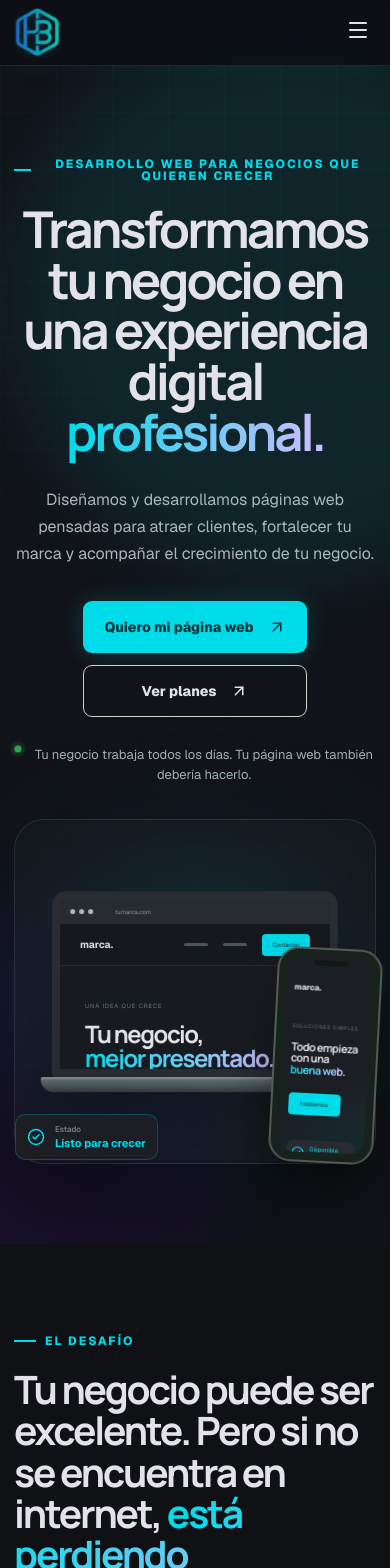
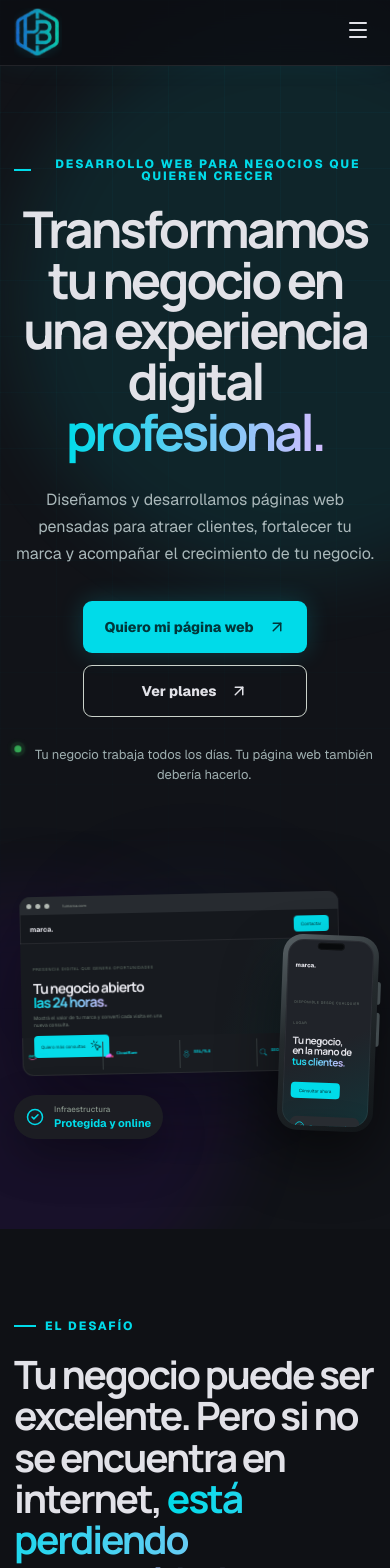
Before and after one commit to hberrino/hbdigitalstudio, a Next.js app: page / in a window 390 px wide. Shown: the top 1568 px of the page. Built offline with nearby package versions, Linux system fonts and the light colour scheme.

Commit message:
Mejora experiencia mobile y contenido del sitio

```diff
--- a/app/components/FaqSection.jsx
+++ b/app/components/FaqSection.jsx
@@ -7,7 +7,7 @@ import CopyEmailButton from "./CopyEmailButton";
 import { SectionHeading } from "./ui";
 
 export default function FaqSection() {
-  const [open, setOpen] = useState(0);
+  const [open, setOpen] = useState(-1);
   return (
     <section className="faq section" id="preguntas"><div className="container faq__grid">
       <div className="faq__intro"><SectionHeading eyebrow="Preguntas frecuentes" title="Lo que necesitás saber antes de empezar" text="Si tu duda no está acá, copiá nuestro correo y escribinos. Te respondemos de forma clara y sin compromiso." /><CopyEmailButton /></div>
--- a/app/components/FinalCTA.jsx
+++ b/app/components/FinalCTA.jsx
@@ -5,7 +5,7 @@ export default function FinalCTA() {
     <section className="final-cta section" id="contacto"><div className="container"><div className="final-cta__panel reveal">
       <span className="eyebrow">Hagamos que suceda</span><h2>Tu próxima oportunidad puede comenzar con una búsqueda en internet</h2>
       <p>Construyamos una página que represente el verdadero valor de tu negocio y convierta visitas en nuevas oportunidades.</p>
-      <div className="final-cta__actions"><Button href="https://wa.me/542494373738?text=Hola,%20quiero%20solicitar%20un%20presupuesto." iconSrc="/icons8-natural-user-interface-2-50.png">Solicitar presupuesto</Button><Button href="https://wa.me/542494373738?text=Hola,%20quiero%20contarles%20sobre%20mi%20proyecto." variant="light" iconSrc="/icons8-whatsapp-50.png">Hablar por WhatsApp</Button></div>
+      <div className="final-cta__actions"><Button href="https://wa.me/542494373738?text=Hola,%20quiero%20solicitar%20un%20presupuesto." iconSrc="/icons8-whatsapp-50.png">Solicitar presupuesto por WhatsApp</Button></div>
       <small>Contanos sobre tu proyecto y te ayudamos a definir la mejor solución.</small>
     </div></div></section>
   );
--- a/app/components/Hero.jsx
+++ b/app/components/Hero.jsx
@@ -13,18 +13,40 @@ export default function Hero() {
           <div className="hero__actions"><Button href="#contacto">Quiero mi página web</Button><Button href="#planes" variant="secondary">Ver planes</Button></div>
           <p className="hero__note"><span /> Tu negocio trabaja todos los días. Tu página web también debería hacerlo.</p>
         </div>
+
         <div className="showcase" aria-label="Representación de una página web adaptable a notebook y celular">
           <div className="showcase__glow" />
           <div className="laptop">
             <div className="laptop__top">
               <div className="browser-bar"><i /><i /><i /><span>tumarca.com</span></div>
               <div className="mock-nav"><b>marca.</b><span /><span /><button>Contactar</button></div>
-              <div className="mock-hero"><small>Una idea que crece</small><strong>Tu negocio,<br /><em>mejor presentado.</em></strong><p>Una experiencia clara que transforma visitas en oportunidades.</p><button>Conocer más <MousePointerClick size={12} /></button></div>
-              <div className="mock-stats"><span><b>+24h</b> presencia online</span><span><b>100%</b> responsive</span><span><b>01</b> objetivo claro</span></div>
-            </div><div className="laptop__base" />
+              <div className="mock-hero">
+                <small>Presencia digital que genera oportunidades</small>
+                <strong>Tu negocio abierto<br /><em>las 24 horas.</em></strong>
+                <p>Mostrá el valor de tu marca y convertí cada visita en una nueva consulta.</p>
+                <button>Quiero más consultas <MousePointerClick size={12} /></button>
+              </div>
+              <div className="mock-stats">
+                <span><img src="/icons8-amazon-web-services-48.png" alt="" /><b>AWS</b><small>Cloud</small></span>
+                <span><img src="/icons8-cloudflare-48.png" alt="" /><b>Cloudflare</b><small>Protección</small></span>
+                <span><img src="/icons8-candado-50.png" alt="" /><b>SSL/TLS</b><small>Seguridad</small></span>
+                <span><img src="/icons8-búsqueda-50.png" alt="" /><b>SEO</b><small>Visibilidad</small></span>
+              </div>
+            </div>
           </div>
-          <div className="phone"><div className="phone__speaker" /><div className="phone__content"><div className="phone__brand">marca.</div><span>Soluciones simples</span><strong>Todo empieza<br />con una <em>buena web.</em></strong><button>Hablemos</button><div className="phone__card"><CheckCircle2 size={14} /> Disponible 24/7</div></div></div>
-          <div className="floating-card"><CheckCircle2 size={18} /><span><small>Estado</small>Listo para crecer</span></div>
+
+          <div className="phone">
+            <div className="phone__speaker" />
+            <div className="phone__content">
+              <div className="phone__brand">marca.</div>
+              <span>Disponible desde cualquier lugar</span>
+              <strong>Tu negocio,<br />en la mano de <em>tus clientes.</em></strong>
+              <button>Consultar ahora</button>
+              <div className="phone__card"><CheckCircle2 size={14} /> Seguro y responsive</div>
+            </div>
+          </div>
+
+          <div className="floating-card"><CheckCircle2 size={18} /><span><small>Infraestructura</small>Protegida y online</span></div>
         </div>
       </div>
       <a href="#problema" className="scroll-hint" aria-label="Ir a la siguiente sección"><ArrowDown size={18} /></a>
--- a/app/components/PlanCard.jsx
+++ b/app/components/PlanCard.jsx
@@ -5,7 +5,7 @@ const WHATSAPP_NUMBER = "542494373738";
 export default function PlanCard({ plan, onInfo }) {
   const whatsapp = `https://wa.me/${WHATSAPP_NUMBER}?text=${encodeURIComponent(plan.message)}`;
   return (
-    <article className={`plan-card ${plan.badge ? "plan-card--featured" : ""}`}>
+    <article className={`plan-card ${plan.badge ? "plan-card--featured" : ""}`} data-plan-id={plan.id}>
       {plan.badge && <span className="plan-card__badge">{plan.badge}</span>}
       <div className="plan-card__head">
         <span className="plan-card__label">Plan</span>
--- a/app/globals.css
+++ b/app/globals.css
@@ -73,11 +73,11 @@ button { font: inherit; }
 .hero__orb { position: absolute; border-radius: 50%; filter: blur(1px); }
 .hero__orb--one { width: 560px; height: 560px; right: -180px; top: 20px; background: rgba(0, 219, 233, .09); filter: blur(35px); }
 .hero__orb--two { width: 420px; height: 420px; left: -180px; bottom: -80px; background: rgba(112, 0, 255, .08); filter: blur(35px); }
-.showcase { position: relative; width: min(1040px, 100%); height: 610px; display: flex; align-items: center; justify-content: center; margin-inline: auto; padding: 28px; border: 1px solid rgba(255,255,255,.1); border-radius: 30px; background: rgba(30,32,36,.38); backdrop-filter: blur(14px); box-shadow: 0 35px 100px rgba(0,0,0,.35); }
-.showcase__glow { position: absolute; width: 90%; height: 76%; border-radius: 50%; background: rgba(0, 219, 233, .12); filter: blur(70px); }
-.laptop { position: relative; z-index: 2; width: min(830px, 88%); transform: perspective(1000px) rotateX(1deg); filter: drop-shadow(0 34px 38px rgba(0,0,0,.38)); }
-.laptop__top { overflow: hidden; aspect-ratio: 1.54; padding: 0; background: #15181d; border: 8px solid #282d31; border-radius: 14px 14px 4px 4px; }
-.laptop__base { width: 108%; height: 15px; margin-left: -4%; background: linear-gradient(#697477, #333b3d); border-radius: 2px 2px 14px 14px; box-shadow: inset 0 2px rgba(255,255,255,.2); }
+.showcase { position: relative; width: min(1040px, 100%); height: 525px; display: flex; align-items: center; justify-content: center; margin: 0 auto; }
+.showcase__glow { position: absolute; width: 76%; height: 68%; border-radius: 50%; background: radial-gradient(ellipse, rgba(0,219,233,.17), rgba(112,0,255,.055) 44%, transparent 72%); filter: blur(55px); }
+.laptop { container: laptop / inline-size; position: relative; z-index: 2; width: min(780px, 78%); margin-left: -8%; transform: rotate(-1.2deg); filter: drop-shadow(0 34px 45px rgba(0,0,0,.42)); }
+.laptop__top { display: grid; grid-template-rows: 25px 42px 1fr 58px; overflow: hidden; aspect-ratio: 16 / 9; padding: 0; background: #15181d; border-radius: 18px; box-shadow: inset 0 0 0 1px rgba(255,255,255,.07); }
+.laptop__base { display: none; }
 .browser-bar { height: 25px; padding: 0 10px; display: flex; align-items: center; gap: 4px; background: #272b30; }
 .browser-bar i { width: 5px; height: 5px; border-radius: 50%; background: #b2b9b3; }
 .browser-bar span { margin-left: 18px; color: #8f9891; font-size: 6px; }
@@ -85,28 +85,34 @@ button { font: inherit; }
 .mock-nav b { margin-right: auto; font-size: 10px; }
 .mock-nav span { width: 24px; height: 3px; border-radius: 2px; background: #4c5658; }
 .mock-nav button, .mock-hero button { border: 0; border-radius: 4px; color: #00363a; background: var(--mint); font-size: 6px; padding: 7px 10px; }
-.mock-hero { height: 196px; padding: 26px 25px; background: linear-gradient(110deg, #171a1f 65%, #14282b); }
+.mock-hero { min-height: 0; padding: 26px 25px; background: linear-gradient(110deg, #171a1f 65%, #14282b); }
 .mock-hero small { color: #6b7d71; font-size: 6px; text-transform: uppercase; letter-spacing: .14em; }
 .mock-hero strong { display: block; margin: 9px 0; font-family: var(--font-manrope), sans-serif; font-size: 24px; line-height: .98; letter-spacing: -.06em; }
 .mock-hero p { max-width: 190px; margin: 0 0 12px; color: #718078; font-size: 7px; line-height: 1.5; }
 .mock-hero button { display: flex; gap: 5px; align-items: center; }
-.mock-stats { height: 52px; display: grid; grid-template-columns: repeat(3, 1fr); padding: 8px 18px; gap: 8px; }
-.mock-stats span { color: #829092; font-size: 5px; border-right: 1px solid #363d3f; }
+.mock-stats { min-height: 0; display: grid; grid-template-columns: repeat(4, 1fr); padding: 9px 15px; gap: 7px; background: rgba(255,255,255,.015); }
+.mock-stats span { display: grid; grid-template-columns: 16px 1fr; grid-template-rows: auto auto; align-content: center; column-gap: 6px; padding-right: 6px; color: #829092; font-size: 5px; border-right: 1px solid #363d3f; }
 .mock-stats span:last-child { border: 0; }
-.mock-stats b { display: block; color: var(--forest); font-size: 9px; }
-.phone { position: absolute; z-index: 4; right: 7%; bottom: 42px; width: 142px; height: 288px; padding: 8px; background: #18221d; border: 2px solid #525b56; border-radius: 28px; box-shadow: 0 25px 50px rgba(0,0,0,.4); transform: rotate(3deg); }
-.phone__speaker { position: absolute; z-index: 2; top: 11px; left: 50%; width: 34px; height: 5px; transform: translateX(-50%); border-radius: 5px; background: #111713; }
-.phone__content { position: relative; height: 100%; padding: 25px 12px 12px; overflow: hidden; border-radius: 20px; background: linear-gradient(155deg, #1b1e23 65%, #152e31); }
+.mock-stats img { grid-row: 1 / 3; align-self: center; width: 14px; height: 14px; object-fit: contain; filter: invert(80%) sepia(63%) saturate(3070%) hue-rotate(133deg) brightness(100%) contrast(102%); }
+.mock-stats b { align-self: end; color: var(--forest); font-size: 7px; line-height: 1; }
+.mock-stats small { align-self: start; margin-top: 3px; color: #687779; font-size: 4.5px; line-height: 1; }
+.phone { container: phone / inline-size; position: absolute; z-index: 4; right: 4%; bottom: 66px; width: 158px; height: 306px; padding: 5px; background: linear-gradient(145deg, #596266, #242a2d 42%, #111518); border-radius: 29px; box-shadow: 0 28px 60px rgba(0,0,0,.48); transform: rotate(2.2deg); }
+.phone::before, .phone::after { content: ""; position: absolute; right: -3px; width: 3px; border-radius: 0 3px 3px 0; background: #424b4e; }
+.phone::before { top: 64px; height: 34px; }
+.phone::after { top: 108px; height: 52px; }
+.phone__speaker { position: absolute; z-index: 3; top: 11px; left: 50%; width: 38px; height: 10px; transform: translateX(-50%); border-radius: 999px; background: #080a0c; box-shadow: inset 0 0 0 1px rgba(255,255,255,.04); }
+.phone__content { position: relative; height: 100%; padding: 30px 13px 13px; overflow: hidden; border-radius: 24px; background: linear-gradient(155deg, #202329 56%, #143338); box-shadow: inset 0 0 0 1px rgba(255,255,255,.055); }
 .phone__brand { margin-bottom: 34px; font-weight: 800; font-size: 8px; }
 .phone__content > span { color: #6e7b73; font-size: 5px; text-transform: uppercase; letter-spacing: .14em; }
 .phone__content strong { display: block; margin: 8px 0 15px; font-family: var(--font-manrope); font-size: 15px; line-height: 1.03; letter-spacing: -.05em; }
 .phone__content button { border: 0; border-radius: 4px; background: var(--mint); color: #00363a; padding: 7px 12px; font-size: 6px; }
 .phone__card { display: flex; gap: 5px; align-items: center; margin-top: 42px; padding: 8px; border-radius: 7px; background: #282c31; color: var(--mint); font-size: 6px; box-shadow: 0 8px 25px rgba(0,0,0,.25); }
-.floating-card { position: absolute; z-index: 5; left: 6%; bottom: 45px; display: flex; align-items: center; gap: 10px; padding: 13px 16px; border: 1px solid rgba(0,219,233,.24); border-radius: 10px; background: rgba(30, 32, 36, .9); color: var(--mint); box-shadow: var(--shadow); font-size: 11px; font-weight: 700; backdrop-filter: blur(8px); }
+.floating-card { position: absolute; z-index: 5; left: 8%; bottom: 62px; display: flex; align-items: center; gap: 10px; padding: 13px 16px; border-radius: 999px; background: rgba(30,32,36,.88); color: var(--mint); box-shadow: 0 18px 45px rgba(0,0,0,.32); font-size: 11px; font-weight: 700; backdrop-filter: blur(10px); }
 .floating-card svg { color: var(--mint); }
 .floating-card small { display: block; margin-bottom: 2px; color: #849087; font-size: 8px; font-weight: 500; }
-.scroll-hint { position: absolute; bottom: 26px; left: 50%; display: grid; place-items: center; width: 38px; height: 38px; border: 1px solid #d0d6cf; border-radius: 50%; transform: translateX(-50%); animation: bounce 2s infinite; }
-@keyframes bounce { 50% { transform: translate(-50%, 5px); } }
+.scroll-hint { position: absolute; bottom: 22px; left: 50%; display: grid; place-items: center; width: 32px; height: 42px; color: var(--mint); transform: translateX(-50%); animation: bounce 1.8s ease-in-out infinite; }
+.scroll-hint svg { width: 27px; height: 27px; stroke-width: 2.4; filter: drop-shadow(0 0 9px rgba(0,219,233,.65)); }
+@keyframes bounce { 50% { transform: translate(-50%, 7px); } }
 @keyframes status-pulse {
   0%, 100% { opacity: .5; transform: scale(.82); box-shadow: 0 0 0 3px rgba(67,230,109,.08), 0 0 8px rgba(67,230,109,.3); }
   50% { opacity: 1; transform: scale(1); box-shadow: 0 0 0 6px rgba(67,230,109,.14), 0 0 16px rgba(67,230,109,.68); }
@@ -211,7 +217,7 @@ button { font: inherit; }
 .modal__list svg { color: var(--mint); }
 .faq { background: #0f1115; }
 .faq__grid { display: grid; grid-template-columns: .85fr 1.15fr; gap: 95px; align-items: start; }
-.faq__intro { position: sticky; top: 115px; }
+.faq__intro { position: static; }
 .copy-email-wrap { position: relative; display: inline-flex; }
 .copy-email { display: inline-flex; align-items: center; gap: 9px; min-height: 46px; padding: 0 16px; border: 1px solid rgba(0,219,233,.3); border-radius: 9px; background: rgba(0,219,233,.06); color: var(--mint); font: inherit; font-size: 13px; font-weight: 720; cursor: pointer; transition: transform .2s ease, border-color .2s ease, background .2s ease, color .2s ease; }
 .copy-email:hover { transform: translateY(-2px); border-color: var(--mint); background: rgba(0,219,233,.11); }
@@ -221,7 +227,7 @@ button { font: inherit; }
 .accordion__item { border-bottom: 1px solid var(--line); }
 .accordion__item h3 { margin: 0; }
 .accordion__item button { width: 100%; display: flex; gap: 20px; justify-content: space-between; align-items: center; padding: 24px 0; border: 0; background: transparent; color: var(--ink); text-align: left; font-family: var(--font-manrope); font-size: 18px; font-weight: 680; cursor: pointer; }
-.accordion__item button svg { flex: 0 0 auto; width: 20px; transition: transform .25s ease; }
+.accordion__item button svg { flex: 0 0 auto; width: 20px; color: var(--mint); filter: drop-shadow(0 0 7px rgba(0,219,233,.24)); transition: transform .25s ease; }
 .accordion__item.is-open button svg { transform: rotate(45deg); }
 .accordion__panel { display: grid; grid-template-rows: 0fr; transition: grid-template-rows .3s ease; }
 .accordion__panel > div { overflow: hidden; }
@@ -259,7 +265,7 @@ button { font: inherit; }
   .navbar__nav > a:not(.button) { display: none; }
   .hero__grid { grid-template-columns: 1fr; gap: 20px; }
   .hero__copy { max-width: 780px; padding-top: 35px; }
-  .showcase { width: min(650px, 100%); height: 430px; margin: 0 auto; }
+  .showcase { width: min(720px, 100%); height: 455px; margin: 0 auto; }
   .problem__grid { grid-template-columns: repeat(2, 1fr); }
   .problem-card:nth-child(2) { border-right: 0; }
   .problem-card:nth-child(-n+2) { border-bottom: 1px solid var(--line); }
@@ -292,14 +298,27 @@ button { font: inherit; }
   .hero__actions { display: grid; }
   .hero__actions .button { width: 100%; }
   .hero__note { align-items: flex-start; line-height: 1.5; }
-  .showcase { height: 345px; margin-top: 15px; }
-  .laptop { width: 94%; }
-  .phone { right: -3px; bottom: 0; width: 105px; height: 215px; border-radius: 22px; }
-  .phone__content { border-radius: 15px; padding-inline: 8px; }
+  .showcase { height: 330px; margin-top: 15px; }
+  .laptop { width: 88%; margin-left: -8%; }
+  .laptop__top { grid-template-rows: 19px 32px 1fr 42px; border-radius: 12px; }
+  .browser-bar { height: 19px; }
+  .mock-nav { height: 32px; padding-inline: 12px; }
+  .mock-hero { padding: 16px 14px; }
+  .mock-hero strong { font-size: 17px; }
+  .mock-stats { gap: 3px; padding: 7px 8px; }
+  .mock-stats span { grid-template-columns: 10px 1fr; column-gap: 3px; padding-right: 3px; }
+  .mock-stats img { width: 9px; height: 9px; }
+  .mock-stats b { font-size: 5px; }
+  .mock-stats small { display: none; }
+  .phone { right: 0; bottom: 18px; width: 96px; height: 196px; border-radius: 20px; }
+  .phone::before { top: 45px; height: 23px; }
+  .phone::after { top: 76px; height: 34px; }
+  .phone__speaker { top: 8px; width: 27px; height: 7px; }
+  .phone__content { border-radius: 16px; padding: 22px 8px 10px; }
   .phone__brand { margin-bottom: 20px; }
   .phone__content strong { font-size: 11px; }
   .phone__card { margin-top: 25px; padding: 5px; }
-  .floating-card { left: 0; bottom: 3px; padding: 9px 11px; }
+  .floating-card { left: 0; bottom: 10px; padding: 9px 12px; }
   .scroll-hint { display: none; }
   .problem__intro h2 { font-size: 39px; }
   .problem__grid { grid-template-columns: 1fr; }
@@ -331,8 +350,21 @@ button { font: inherit; }
   .process-step__body { padding: 4px 0 28px 22px; }
   .process-step__body h3 { font-size: 19px; }
   .technology__grid { grid-template-columns: 1fr; gap: 45px; }
-  .plans__grid { margin-top: 55px; }
-  .plan-card { padding: 32px 22px 24px; }
+  .plans__grid { display: flex; max-width: none; margin: 55px -14px 0; padding: 20px calc((100vw - clamp(275px, 78vw, 340px)) / 2) 25px; gap: 12px; overflow-x: auto; align-items: stretch; scroll-snap-type: x mandatory; scroll-padding-inline: calc((100vw - clamp(275px, 78vw, 340px)) / 2); overscroll-behavior-x: contain; scrollbar-width: none; touch-action: pan-x pan-y; -webkit-overflow-scrolling: touch; }
+  .plans__grid::-webkit-scrollbar { display: none; }
+  .plan-card { flex: 0 0 clamp(275px, 78vw, 340px); height: auto; padding: 38px 22px 22px; border-radius: 20px; scroll-snap-align: center; scroll-snap-stop: always; background: rgba(30,32,36,.72); }
+  .plan-card--featured { order: 0; }
+  .plan-card__head { min-height: 0; padding-bottom: 19px; text-align: left; }
+  .plan-card__label { font-size: 9px; }
+  .plan-card__head h3 { margin: 8px 0 12px; font-size: 34px; }
+  .plan-card__eyebrow { min-height: 0; margin-bottom: 10px; font-size: 13px; }
+  .plan-card__description { min-height: 0; font-size: 12px; line-height: 1.58; }
+  .plan-card ul { gap: 3px; padding-top: 18px; }
+  .plan-card li { min-height: 0; padding: 4px 0; font-size: 12px; line-height: 1.35; }
+  .plan-card li svg { width: 15px; height: 15px; }
+  .plan-card__info-row { min-height: 39px; margin-top: 7px; }
+  .plan-card__info { font-size: 11px; }
+  .button--plan { min-height: 48px; margin-top: 12px; font-size: 13px; }
   .modal { padding: 34px 22px 25px; }
   .modal h2 { padding-right: 25px; font-size: 30px; }
   .modal__list { grid-template-columns: 1fr; }
@@ -353,3 +385,43 @@ button { font: inherit; }
   *, *::before, *::after { scroll-behavior: auto !important; animation-duration: .01ms !important; animation-iteration-count: 1 !important; transition-duration: .01ms !important; }
   .reveal { opacity: 1; transform: none; }
 }
+
+@container laptop (max-width: 620px) {
+  .laptop__top { grid-template-rows: 22px 36px 1fr 48px; border-radius: 14px; }
+  .browser-bar { height: 22px; }
+  .mock-nav { height: 36px; padding-inline: 15px; }
+  .mock-hero { padding: 19px 17px; }
+  .mock-hero strong { font-size: 20px; }
+  .mock-stats { gap: 4px; padding: 7px 10px; }
+  .mock-stats span { grid-template-columns: 12px 1fr; column-gap: 4px; padding-right: 4px; }
+  .mock-stats img { width: 11px; height: 11px; }
+  .mock-stats b { font-size: 5.5px; }
+  .mock-stats small { display: none; }
+}
+
+@container laptop (max-width: 430px) {
+  .laptop__top { grid-template-rows: 18px 29px 1fr 38px; border-radius: 11px; }
+  .browser-bar { height: 18px; padding-inline: 7px; }
+  .browser-bar span { margin-left: 9px; font-size: 4px; }
+  .mock-nav { height: 29px; gap: 7px; padding-inline: 10px; }
+  .mock-nav b { font-size: 7px; }
+  .mock-nav span { display: none; }
+  .mock-nav button, .mock-hero button { padding: 5px 7px; font-size: 4.5px; }
+  .mock-hero { padding: 11px 12px; }
+  .mock-hero small { font-size: 4px; }
+  .mock-hero strong { margin: 6px 0; font-size: 14px; }
+  .mock-hero p { max-width: 140px; margin-bottom: 7px; font-size: 5px; line-height: 1.35; }
+  .mock-stats { gap: 2px; padding: 5px 6px; }
+  .mock-stats span { grid-template-columns: 9px 1fr; column-gap: 2px; padding-right: 2px; }
+  .mock-stats img { width: 8px; height: 8px; }
+  .mock-stats b { font-size: 4px; }
+}
+
+@container phone (max-width: 120px) {
+  .phone__brand { margin-bottom: 18px; font-size: 6px; }
+  .phone__content > span { font-size: 3.5px; }
+  .phone__content strong { margin: 6px 0 10px; font-size: 10px; }
+  .phone__content button { padding: 5px 8px; font-size: 4.5px; }
+  .phone__card { margin-top: 18px; padding: 5px; font-size: 4.5px; }
+  .phone__card svg { width: 10px; height: 10px; }
+}
```
Also changed, not shown: app/components/PlansSection.jsx (+38 -2 lines), app/data/faqs.js (+24 -7 lines).
